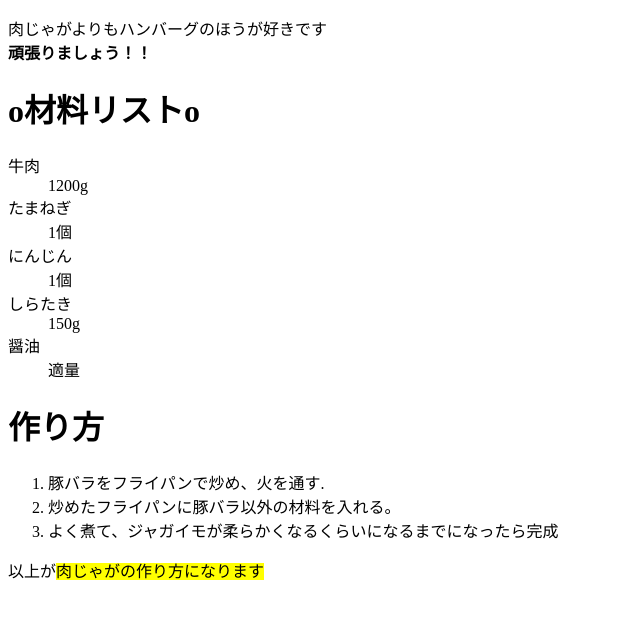
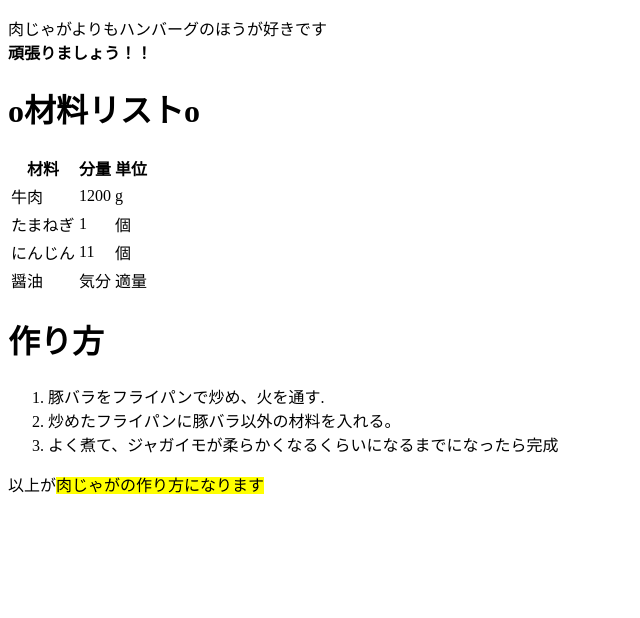
Before and after one commit to kubomasao8145/web1-5, a plain HTML site: page index.html in a window 1280 px wide. Shown: the whole page, without its empty margins (0-640 px from the left). Drawn offline with Linux system fonts and the light colour scheme.

Commit message:
Update index.html

```diff
--- a/index.html
+++ b/index.html
@@ -10,13 +10,13 @@
   <strong>頑張りましょう！！</strong></p>
   <h1>o材料リストo</h1>
 
-  <dl>
-  <dt>牛肉</dt><dd>1200g</dd>
-  <dt>たまねぎ</dt><dd>1個</dd>
-  <dt>にんじん</dt><dd>1個</dd>
-  <dt>しらたき</dt><dd>150g</dd>
-  <dt>醤油</dt><dd>適量</dd>
-  </dl>
+  <table>
+    <tr><th>材料</th><th>分量</th><th>単位</th></tr>
+  <tr><td>牛肉</td><td>1200</td><td>g</td></tr>
+  <tr><td>たまねぎ</td><td>1</td><td>個</td></tr>
+  <tr><td>にんじん</td><td>11</td><td>個</td></tr>
+  <tr><td>醤油</td><td>気分</td><td>適量</td></tr>
+  </table>
 
   <h1>作り方</h1>
   <ol>
```
